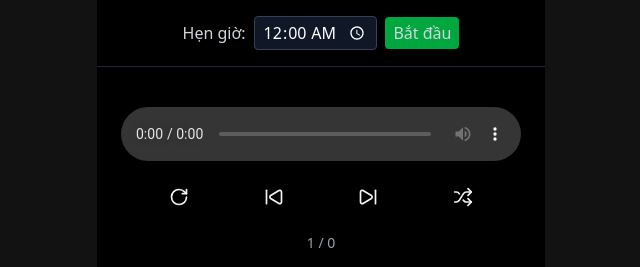
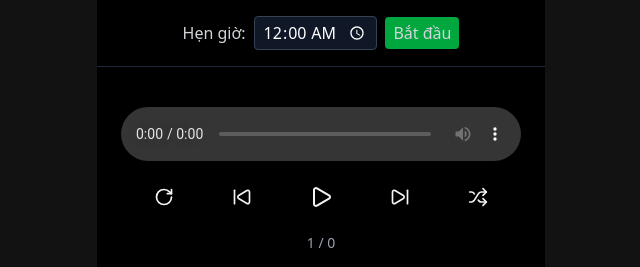
Before and after one commit to trongnam13823/archive-audio, a React (Vite) app: page / in a window 1280 px wide. Shown: the top 267 px of the page, without its empty margins (319-959 px from the left). Built offline with nearby package versions, Linux system fonts and the light colour scheme; no server answers.

Commit message:
fixxxxxxxxxxxxxxxxxxxxxxxx

```diff
--- a/src/ArchiveAudio.jsx
+++ b/src/ArchiveAudio.jsx
@@ -4,6 +4,8 @@ import {
   RotateCw,
   Music,
   SkipBack,
+  Play,
+  Pause,
   SkipForward,
   Shuffle,
 } from "lucide-react";
@@ -328,6 +330,37 @@ export default function ArchiveAudio() {
   };
   // ==========================================
 
+  const [isPlaying, setIsPlaying] = useState(false);
+
+  const togglePlay = () => {
+    if (!audioRef.current) return;
+    if (audioRef.current.paused) {
+      enableNoSleep();
+      audioRef.current.play().catch(() => {});
+      setIsPlaying(true);
+    } else {
+      audioRef.current.pause();
+      setIsPlaying(false);
+    }
+  };
+
+  useEffect(() => {
+    const audio = audioRef.current;
+    if (!audio) return;
+
+    const handlePlay = () => setIsPlaying(true);
+    const handlePause = () => setIsPlaying(false);
+
+    audio.addEventListener("play", handlePlay);
+    audio.addEventListener("pause", handlePause);
+
+    // Cleanup khi component unmount
+    return () => {
+      audio.removeEventListener("play", handlePlay);
+      audio.removeEventListener("pause", handlePause);
+    };
+  }, []);
+
   return (
     <main className="max-w-md mx-auto h-screen flex flex-col bg-black text-gray-100">
       {isLoading ? (
@@ -400,6 +433,12 @@ export default function ArchiveAudio() {
                 <SkipBack size={20} />
               </button>
               <button
+                onClick={togglePlay}
+                className="flex justify-center items-center bg-transparent hover:bg-gray-200/20 rounded-full p-2"
+              >
+                {isPlaying ? <Pause size={24} /> : <Play size={24} />}
+              </button>
+              <button
                 className="cursor-pointer size-10 flex justify-center items-center bg-transparent hover:bg-gray-200/20 rounded-full"
                 onClick={() => changeTrack(1)}
               >
```
